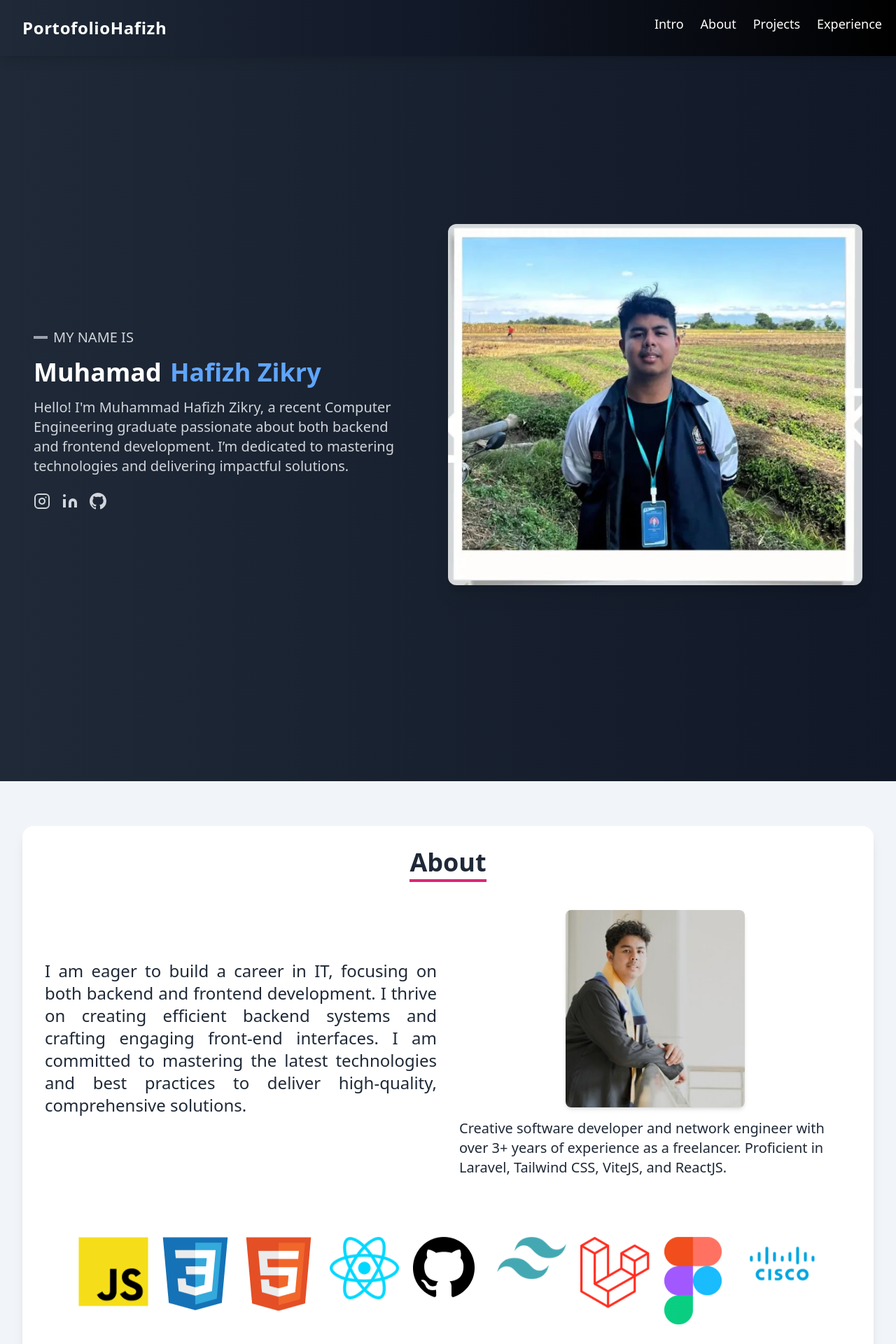
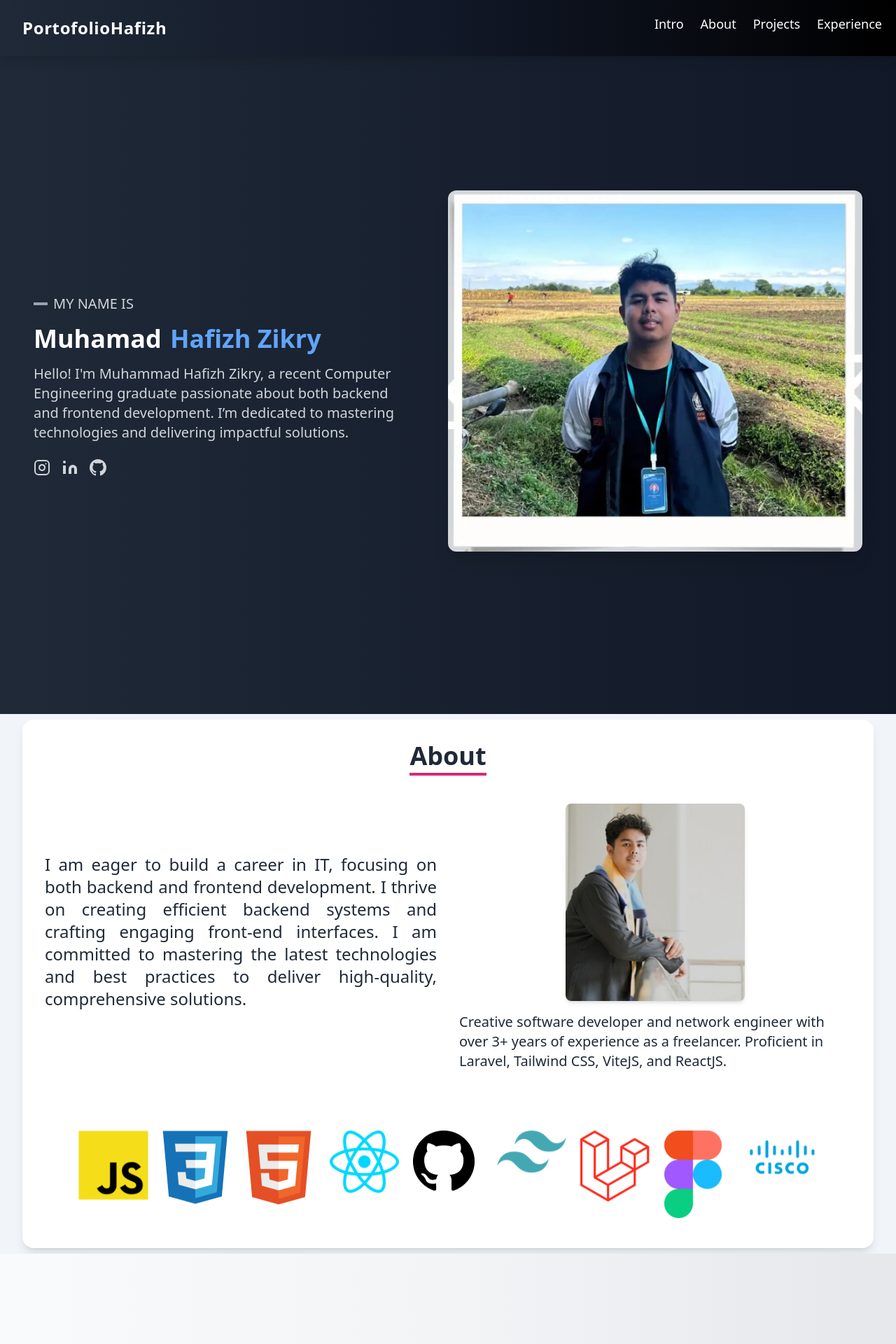
Before and after one commit to hafizhzikry24/PortofolioTailwindcss, a React (Vite) app: page / in a window 1280 px wide. Shown: the top 1920 px of the page at 70% size. Built offline with nearby package versions, Linux system fonts and the light colour scheme.

Commit message:
update style

```diff
--- a/src/components/about.jsx
+++ b/src/components/about.jsx
@@ -89,11 +89,11 @@ import laravel from "../assets/laravel.png";
 const About = ({ theme }) => {
   return (
     <section
-      className="text-gray-600 body-font overflow-hidden bg-slate-100 py-16"
+      className="text-gray-600 body-font overflow-hidden bg-slate-100 py-40 sm:py-2"
       id="about"
     >
       <div className="container mx-auto px-4 sm:px-6 lg:px-8">
-        <div className="flex flex-col justify-center items-center w-full h-full bg-white p-8 rounded-2xl shadow-lg text-gray-800">
+        <div className="flex flex-col justify-center items-center w-full h-full bg-white p-8 rounded-2xl shadow-lg text-gray-800 ">
           <div className="text-center mb-12">
             <p className="text-4xl font-bold inline border-b-4 border-pink-600 mb-4">
               About
--- a/src/components/content.jsx
+++ b/src/components/content.jsx
@@ -92,7 +92,7 @@ import Profile from "../assets/profile.png";
 
 function Content() {
   return (
-    <section className="text-gray-500 body-font bg-gradient-to-r sm:py-48 from-gray-800 to-gray-900" id="content">
+    <section className="text-gray-500 body-font bg-gradient-to-r py-28 sm:py-36 from-gray-800 to-gray-900" id="content">
       <div className="container mx-auto flex flex-col-reverse lg:flex-row items-center py-12 px-6 lg:px-12">
         {/* Text Section */}
         <div className="lg:w-1/2 w-full lg:pr-12 mb-8 lg:mb-0">
```
